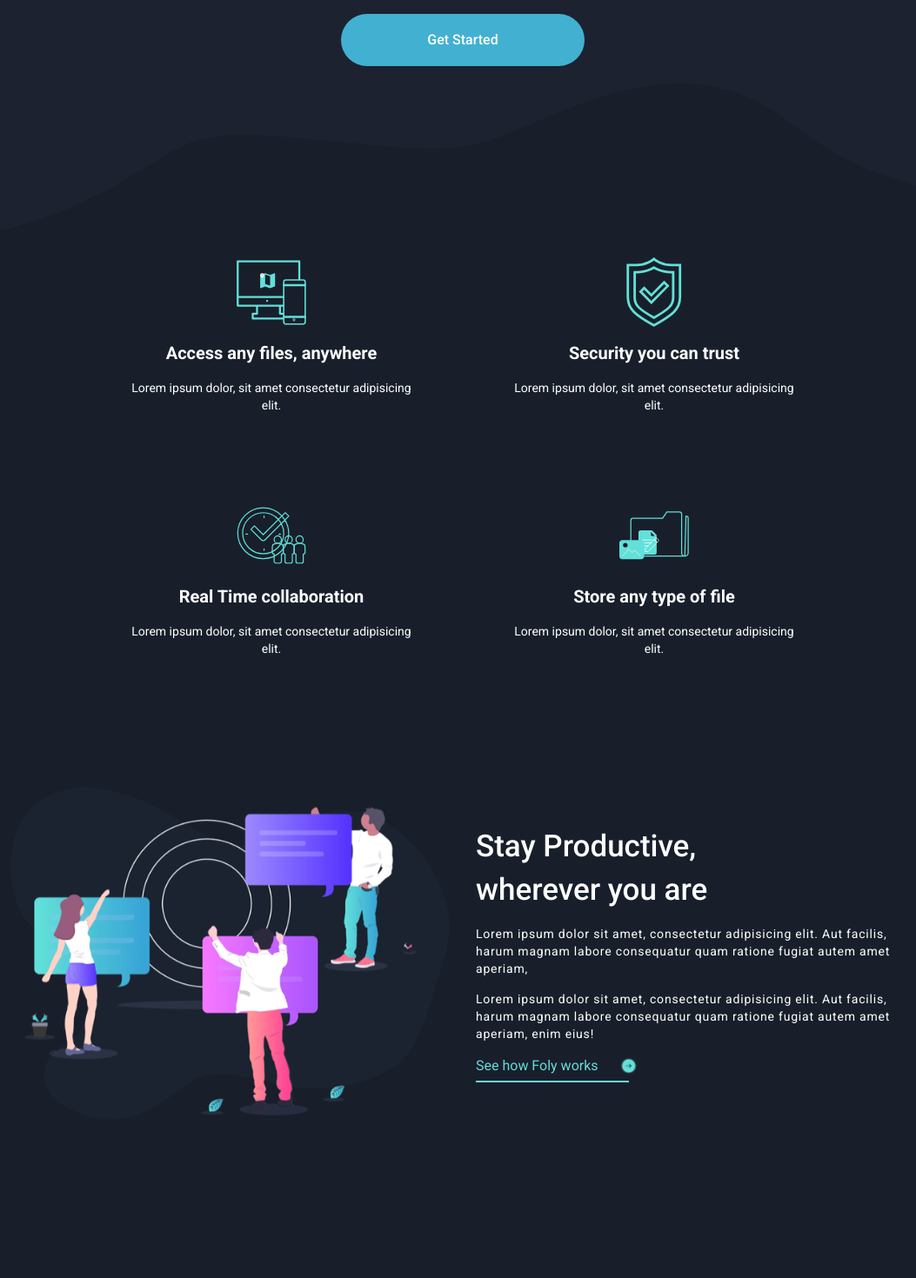
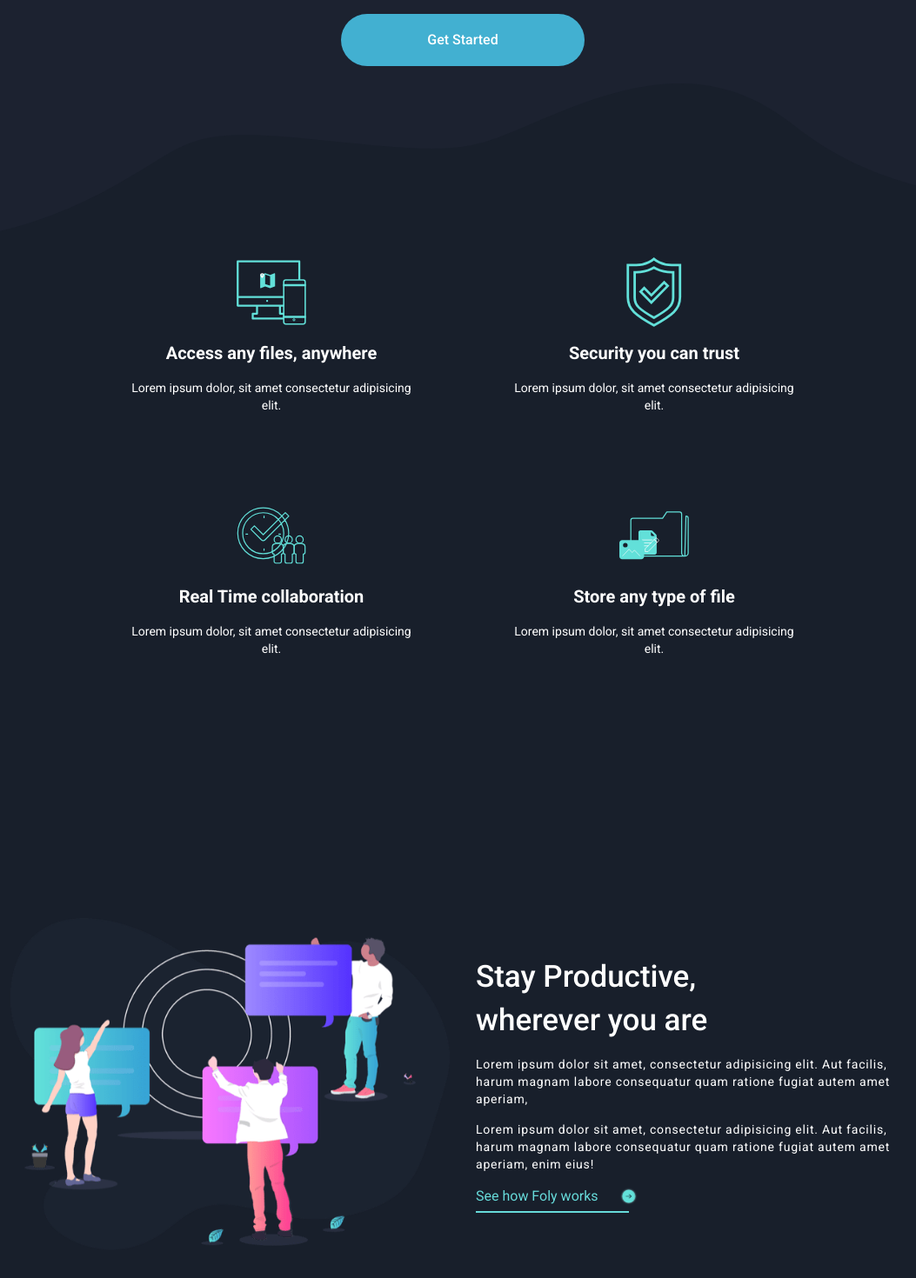
Before and after one commit to Hakam-aldeen-Kh/Fylo, a React (Vite) app: page / in a window 1280 px wide. Shown: the part 1017-2487 px from the top of the page at 87% size, without its empty margins (108-1161 px from the left). Built offline with nearby package versions, Linux system fonts and the light colour scheme.

Commit message:
add padding bottom

```diff
--- a/src/components/Features.tsx
+++ b/src/components/Features.tsx
@@ -3,7 +3,7 @@ import data from "../assets/json/features.json";
 
 function Features() {
   return (
-    <section>
+    <section className="pb-[150px]">
       <div className="container">
         <div className="grid grid-cols-1 md:grid-cols-2 gap-[100px] w-full md:w-[75%] mx-auto">
           {data.map((feature) => (
--- a/src/components/StayProductive.tsx
+++ b/src/components/StayProductive.tsx
@@ -1,6 +1,6 @@
 function StayProductive() {
   return (
-    <section className="mt-[150px]">
+    <section className="mt-[150px] pb-[150px]">
       <div className="container grid grid-cols-1 md:grid-cols-2 gap-[30px] place-items-center">
         <div>
           <img
```
